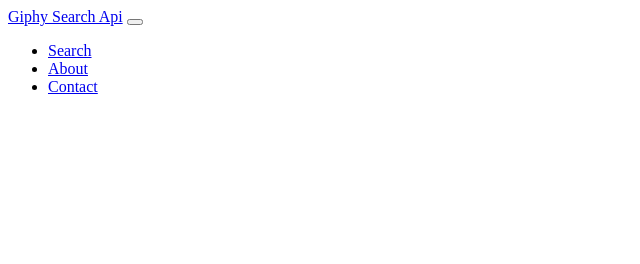
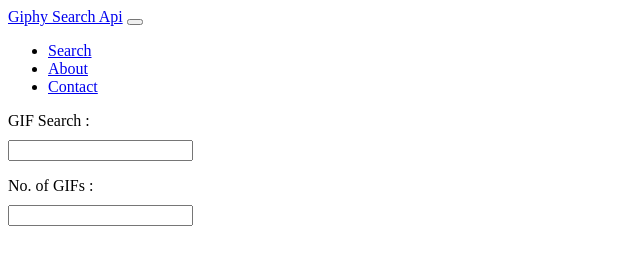
Before and after one commit to aparsons08/Project-02, a plain HTML site: page index.html in a window 1280 px wide. Shown: the whole page, without its empty margins (0-640 px from the left). Drawn offline with Linux system fonts and the light colour scheme.

Commit message:
Added container for grid

```diff
--- a/index.html
+++ b/index.html
@@ -29,3 +29,26 @@
             </ul>
         </div>
     </nav>
+    <div class="my-container">
+
+        <div class="text-center">
+            <div class="custom-grid" style="height: fit-content;">
+
+            </div>
+            <div class="custom-grid" style="height: fit-content;">
+                <p style="margin-bottom: 10px;">GIF Search : </p>
+                <input type="text" id="gif-search">
+            </div>
+            <div class="custom-grid" style="height: fit-content;">
+                <p style="margin-bottom: 10px;">No. of GIFs : </p>
+                <input type="text" id="gif-count" readonly>
+            </div>
+            <div class="custom-grid" style="height: fit-content;">
+
+            </div>
+        </div>
+        <div class="search-contents">
+    </div>
+    </div>
+    </body>
+    </html>
```
